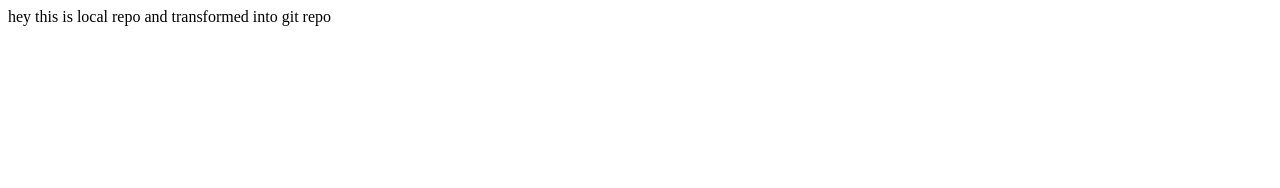
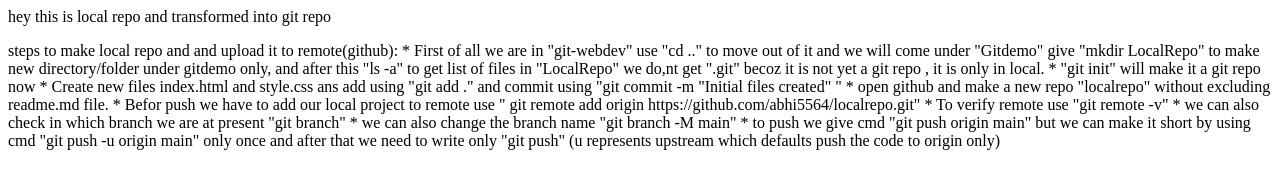
Before and after one commit to abhi5564/localrepo, a plain HTML site: page index.html in a window 1280 px wide. Drawn offline with Linux system fonts and the light colour scheme.

Commit message:
steps to add local folder to remote repository

```diff
--- a/index.html
+++ b/index.html
@@ -1 +1,22 @@
 <p>hey this is local repo and transformed into git repo</p>
+
+<p>
+steps to make local repo and and upload it to remote(github):
+
+ * First of all we are in "git-webdev" use "cd .." to move out of it and we will come under "Gitdemo" give "mkdir LocalRepo" to
+   make new directory/folder under gitdemo only, and after this "ls -a" to get list of files in "LocalRepo" we do,nt get ".git"
+   becoz it is not yet a git repo , it is only in local.
+
+* "git init" will make it a git repo  now
+
+* Create new files index.html and style.css ans add using "git add ." and commit using "git commit -m "Initial files created" "
+* open github and make a new repo "localrepo" without excluding readme.md file.
+*  Befor push we have  to add our local project to remote use " git remote add origin https://github.com/abhi5564/localrepo.git"
+* To verify remote use "git remote -v"
+* we can also check in which branch we are at present "git branch"
+* we can also change the branch name "git branch -M main"
+* to push we give cmd "git push origin main" but we can make it short by using cmd "git push -u origin main" only once and after
+  that we need to write only "git push" (u represents upstream which defaults push the code to origin only)
+
+
+</p>
```
